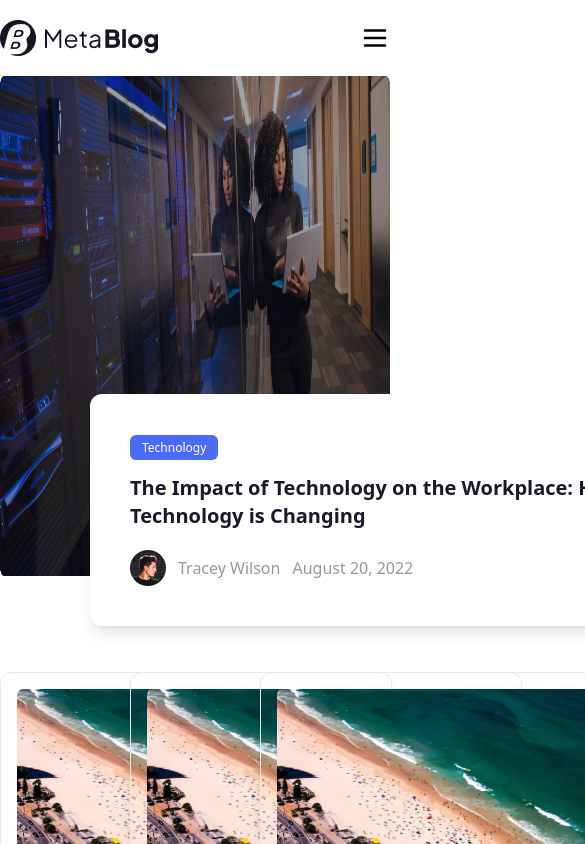
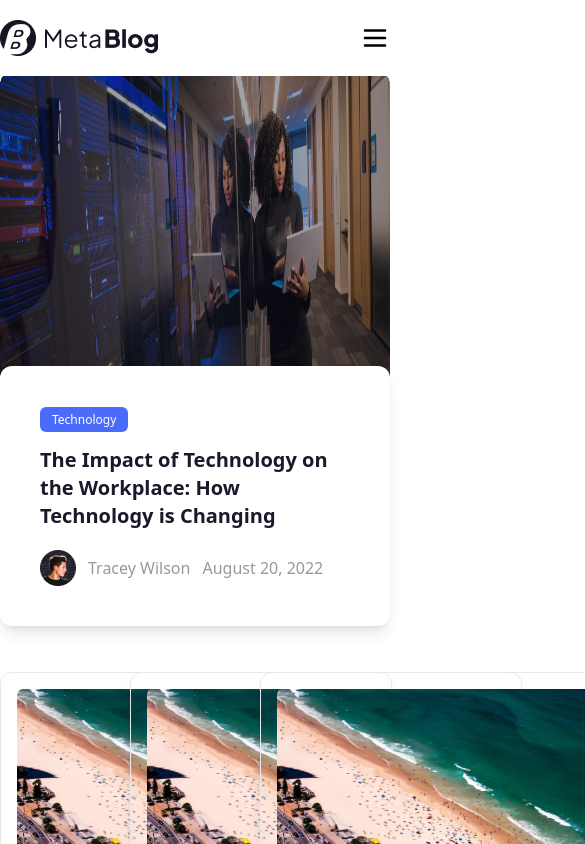
Before and after one commit to JoeMayinzi/Meta-Blog, a React (Create React App) app: page / in a window 390 px wide. Shown: the top 844 px of the page, 585 px wide, since content can reach past the window. Built offline with nearby package versions, Linux system fonts and the light colour scheme.

Commit message:
make hero section responsive

```diff
--- a/src/components/pages/homepage/Home.jsx
+++ b/src/components/pages/homepage/Home.jsx
@@ -7,10 +7,10 @@ import { Link } from "react-router-dom";
 const Home = () => {
   return (
     <>
-      <section className="mb-[48px] relative">
-        <div className="container mx-auto">
+      <section className="mb-[48px]">
+        <div className="container mx-auto relative">
           <img src={HeroImg} alt="hero img" className=" w-full h-[500px] " />
-          <div className=" p-10 bg-white rounded-xl shadow-lg w-[598px] absolute bottom-[-50px] left-[90px] ">
+          <div className=" p-10 bg-white rounded-xl shadow-lg w-full md:w-[598px] absolute bottom-[-50px] left-0 md:left-[90px] ">
             <Link className=" bg-[#4B6BFB] text-white py-1 px-3 rounded-md text-xs mb-5">
               Technology
             </Link>
```
